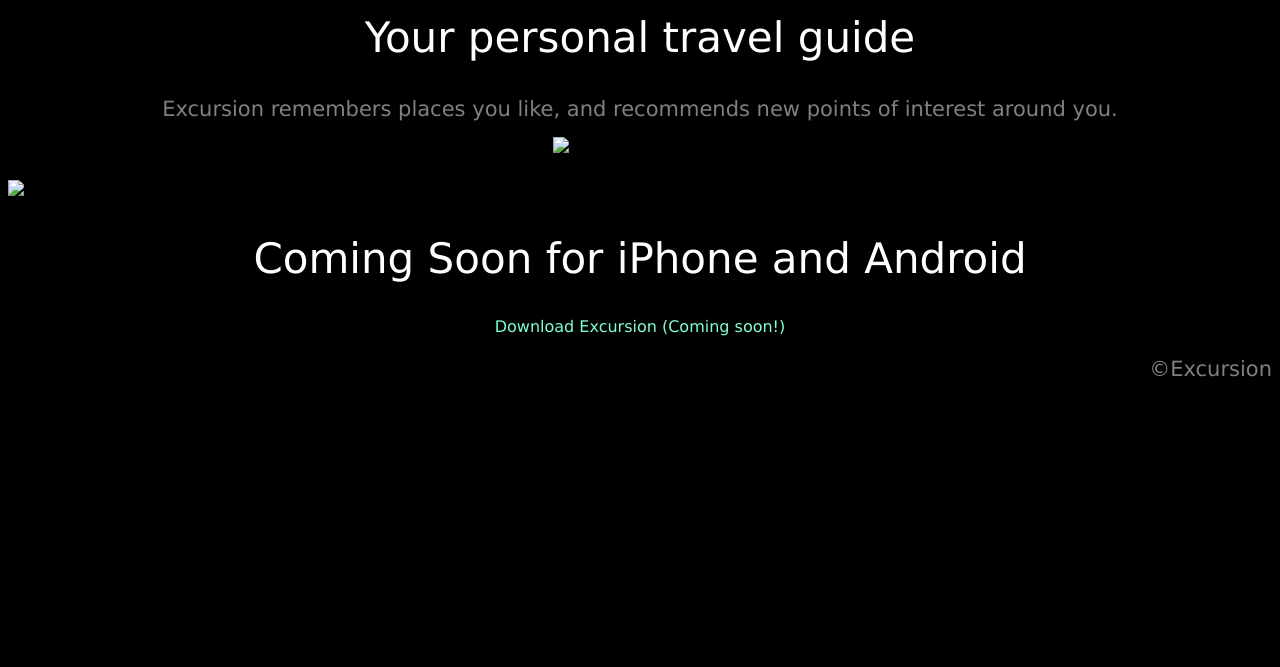
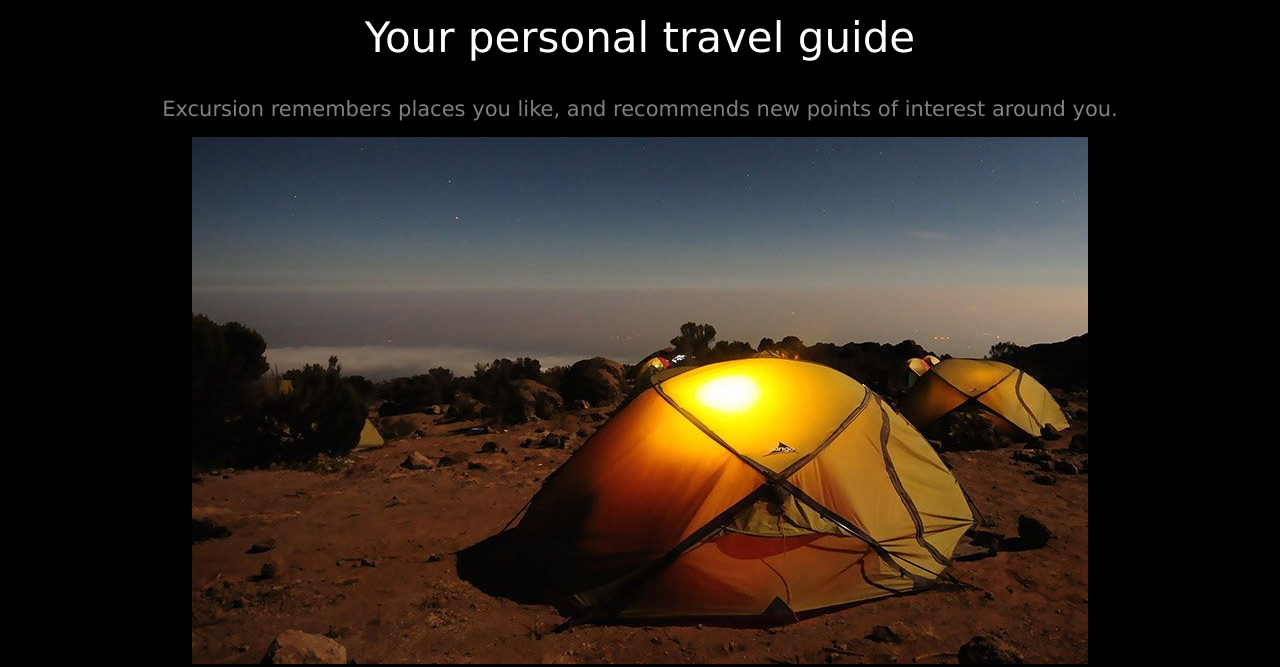
Before and after one commit to Em-Weston/Excursion-, a plain HTML site: page index.html in a window 1280 px wide. Shown: the part 337-1004 px from the top of the page. Before the commit the page ends 800 px from the top, so only its background shows below. Drawn offline with Linux system fonts and the light colour scheme; the site is published under a folder, as on GitHub Pages, so addresses that start at the root find nothing.

Commit message:
Update index.html

```diff
--- a/index.html
+++ b/index.html
@@ -13,12 +13,12 @@
           <a class="link">Download Excursion (Coming soon!)</a>
       </header>
       <video autoplay muted loop>
-        <source src="/resources/videos/excursion.mp4" type="video/mp4">
+        <source src="resources/videos/excursion.mp4" type="video/mp4">
       </video>
       <h2 class="sub-heading">Your personal travel guide</h2>
       <p id='text'>Excursion remembers places you like, and recommends new points of interest around you.</p>
-      <img id='tent-image' src="/resources/images/camp.jpg" alt="Tent in the evening.">
-      <img class="icon" src="/resources/images/phone.png" alt="image outline of a smartphone.">
+      <img id='tent-image' src="resources/images/camp.jpg" alt="Tent in the evening.">
+      <img class="icon" src="resources/images/phone.png" alt="image outline of a smartphone.">
       <h2 class='sub-heading'>Coming Soon for iPhone and Android</h2>
       <footer>
       <a class="link">Download Excursion (Coming soon!)</a>
```
